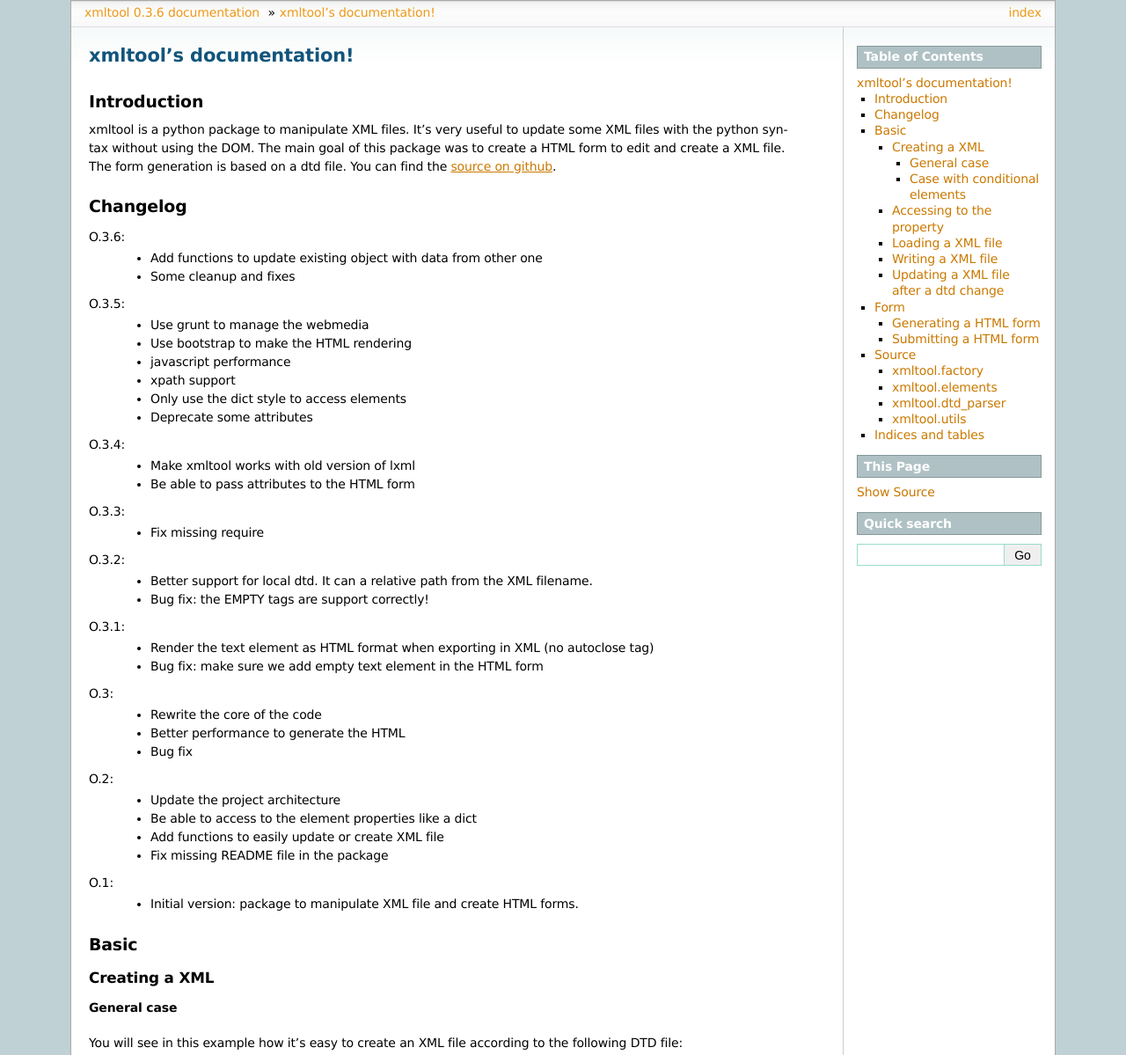
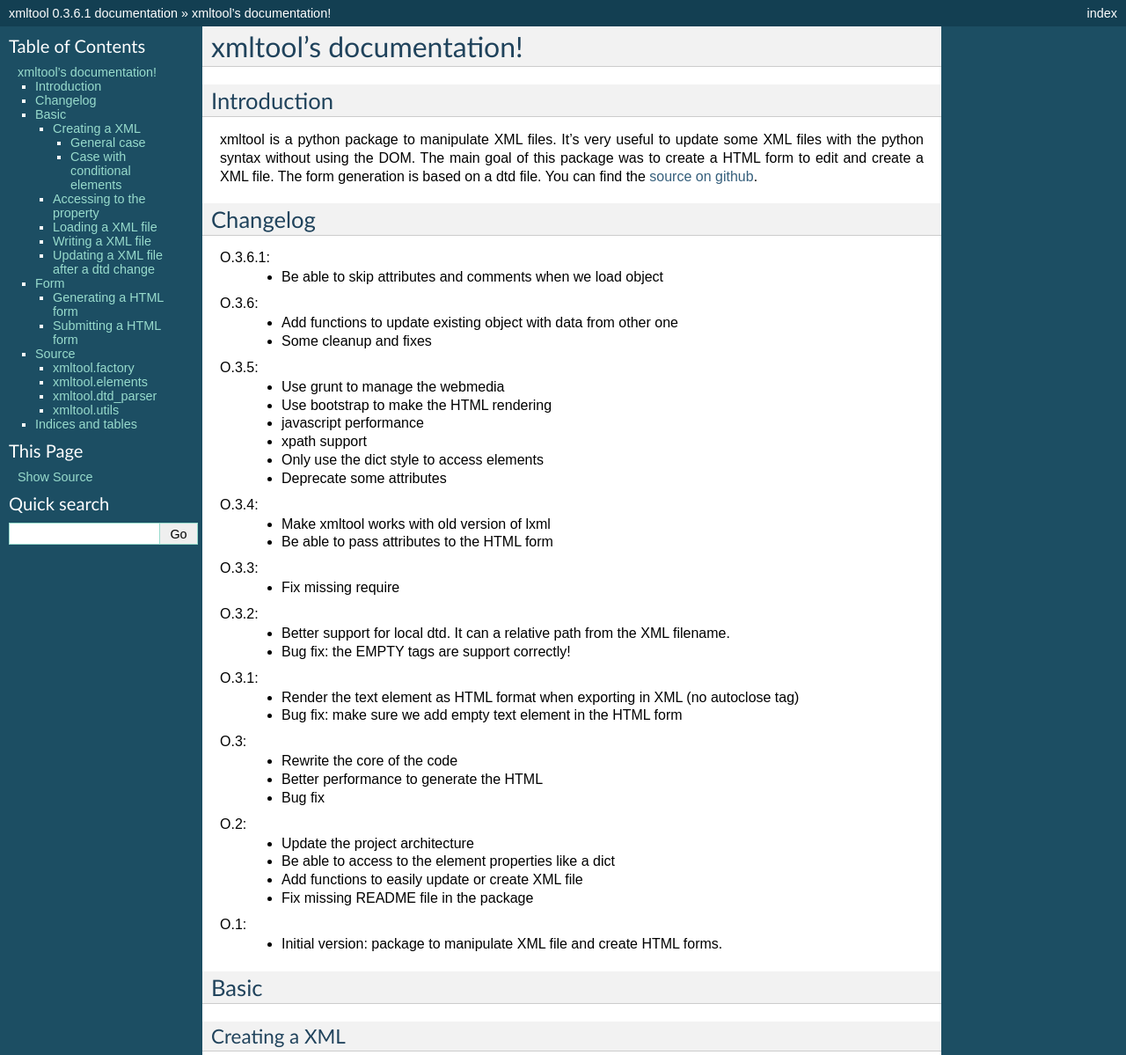
Before and after one commit to LeResKP/xmltool, a Sphinx documentation site: the page built from docs/index.rst, in a window 1280 px wide, cut to the strip 0-1199 px from the top of the page. Shown: the whole strip at 88% size. Built offline with Sphinx 7.4.7, drawn with Linux system fonts in a browser that asks for light colours; formulas are drawn with MathJax 3; some of the changed text lies outside the part shown.

Commit message:
Bump version and changelog. Also update the doc theme.

```diff
--- a/README.rst
+++ b/README.rst
@@ -8,6 +8,9 @@
 
 Changelog
 =========
+
+O.3.6.1:
+    * Be able to skip attributes and comments when we load object
 
 O.3.6:
     * Add functions to update existing object with data from other one
--- a/docs/changelog.rst.inc
+++ b/docs/changelog.rst.inc
@@ -1,5 +1,8 @@
 Changelog
 =========
+
+O.3.6.1:
+    * Be able to skip attributes and comments when we load object
 
 O.3.6:
     * Add functions to update existing object with data from other one
--- a/docs/conf.py
+++ b/docs/conf.py
@@ -48,9 +48,9 @@
 # built documents.
 #
 # The short X.Y version.
-version = '0.3.6'
+version = '0.3.6.1'
 # The full version, including alpha/beta/rc tags.
-release = '0.3.6'
+release = '0.3.6.1'
 
 # The language for content autogenerated by Sphinx. Refer to documentation
 # for a list of supported languages.
@@ -91,7 +91,7 @@
 
 # The theme to use for HTML and HTML Help pages.  See the documentation for
 # a list of builtin themes.
-html_theme = 'sphinxdoc'
+html_theme = 'default'
 
 # Theme options are theme-specific and customize the look and feel of a theme
 # further.  For a list of options available for each theme, see the
--- a/setup.py
+++ b/setup.py
@@ -8,7 +8,7 @@
 except ImportError:
     pass
 
-version = '0.3.6'
+version = '0.3.6.1'
 
 setup(name='xmltool',
       version=version,
```
Also changed, not shown: 1 other file.
